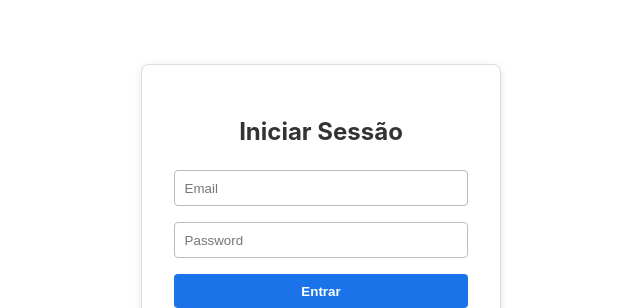
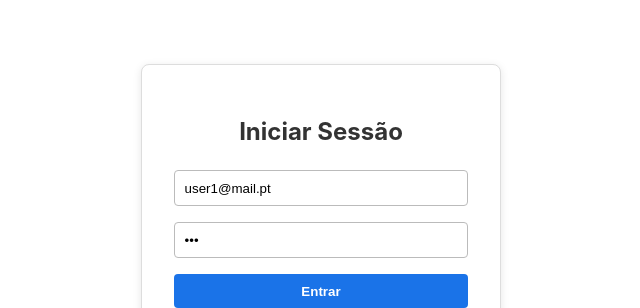
Before and after one commit to TJ-LOK-TRL/ProjetoSam2, a Vue app in the folder frontend/: page /login in a window 1280 px wide. Shown: the top 308 px of the page, without its empty margins (319-959 px from the left). Built offline with nearby package versions, Linux system fonts and the light colour scheme.

Commit message:
Add default user pass for testing and correct grab xspeed bug

```diff
--- a/frontend/src/assets/js/grab.js
+++ b/frontend/src/assets/js/grab.js
@@ -19,6 +19,8 @@ export default class Grab {
         this.useViewportOffsets = false;
 
         this.useRelativeOffsets = false;
+
+        this.xspeed = null
 
         this.onIniGrabEvent = (eg, em, x, y) => false;
 
--- a/frontend/src/components/Sidebar/Text.vue
+++ b/frontend/src/components/Sidebar/Text.vue
@@ -77,6 +77,8 @@
 
                     const mouseX = event.clientX;
                     const mouseY = event.clientY;
+                    console.log('MouseX:', mouseX)
+                    console.log('MouseY:', mouseY)
 
                     const hoveredElement = document.elementFromPoint(mouseX, mouseY);
 
--- a/frontend/src/views/LoginPage.vue
+++ b/frontend/src/views/LoginPage.vue
@@ -21,8 +21,8 @@ import { ref } from 'vue'
 import { useRouter } from 'vue-router'
 import { useAuthStore } from '@/stores/authStore.js'
 
-const email = ref('')
-const password = ref('')
+const email = ref('user1@mail.pt')
+const password = ref('123')
 const loading = ref(false)
 const error = ref('')
 const authStore = useAuthStore()
```
